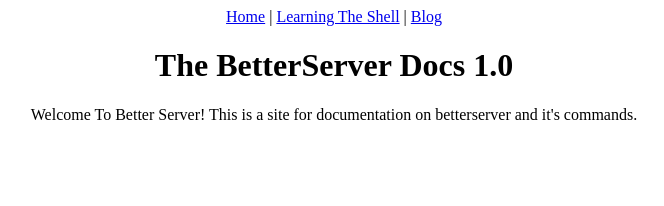
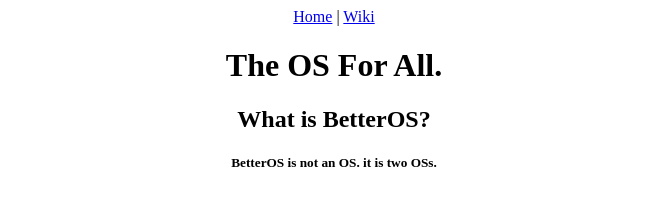
Before and after one commit to betteross/better.github.io, a plain HTML site: page index.html in a window 1280 px wide. Shown: the whole page, without its empty margins (306-970 px from the left). Drawn offline with Linux system fonts and the light colour scheme.

Commit message:
Index file changed

```diff
--- a/index.html
+++ b/index.html
@@ -1,7 +1,7 @@
 <html>
 <head>
     <meta encoding="utf-8">
-    <title>BetterServer Docs - Home</title>
+    <title>BetterOS</title>
     <style>
         nav {
             font-family: serif;
@@ -16,13 +16,14 @@
 </head>
 <body>
     <nav>
-        <a href="index.html">Home</a> | <a href="shell.html">Learning The Shell</a> | <a href="blog.html">Blog</a>
+        <a href="index.html">Home</a> | <a href="wiki/index.html">Wiki</a>
     </nav>
     <div>
-        <h1>The BetterServer Docs 1.0</h1>
-        <p>
-			Welcome To Better Server! This is a site for documentation on betterserver and it's commands.
-        </p>
+        <h1>The OS For All.</h1>
+        <h2>What is BetterOS?</h2>
+        <h5>
+            BetterOS is not an OS. it is two OSs.
+        </h5>
     </div>
 </body>
 </html>
```
